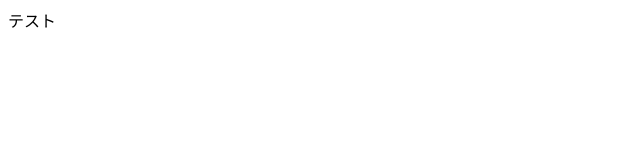
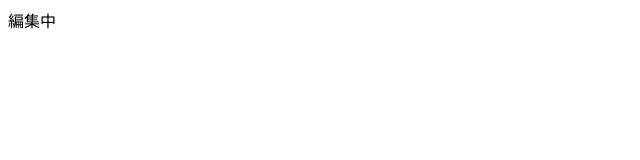
Before and after one commit to mizu4575/20230421-test, a plain HTML site: page index.html in a window 1280 px wide. Shown: the full height of the page, 0-640 px from the left. Drawn offline with Linux system fonts and the light colour scheme.

Commit message:
Update index.html

```diff
--- a/index.html
+++ b/index.html
@@ -5,6 +5,6 @@
     <title>タイトル</title>
   </head>
   <body>
-    テスト
-   </body>
+    編集中
+  </body>
 </html>
```
